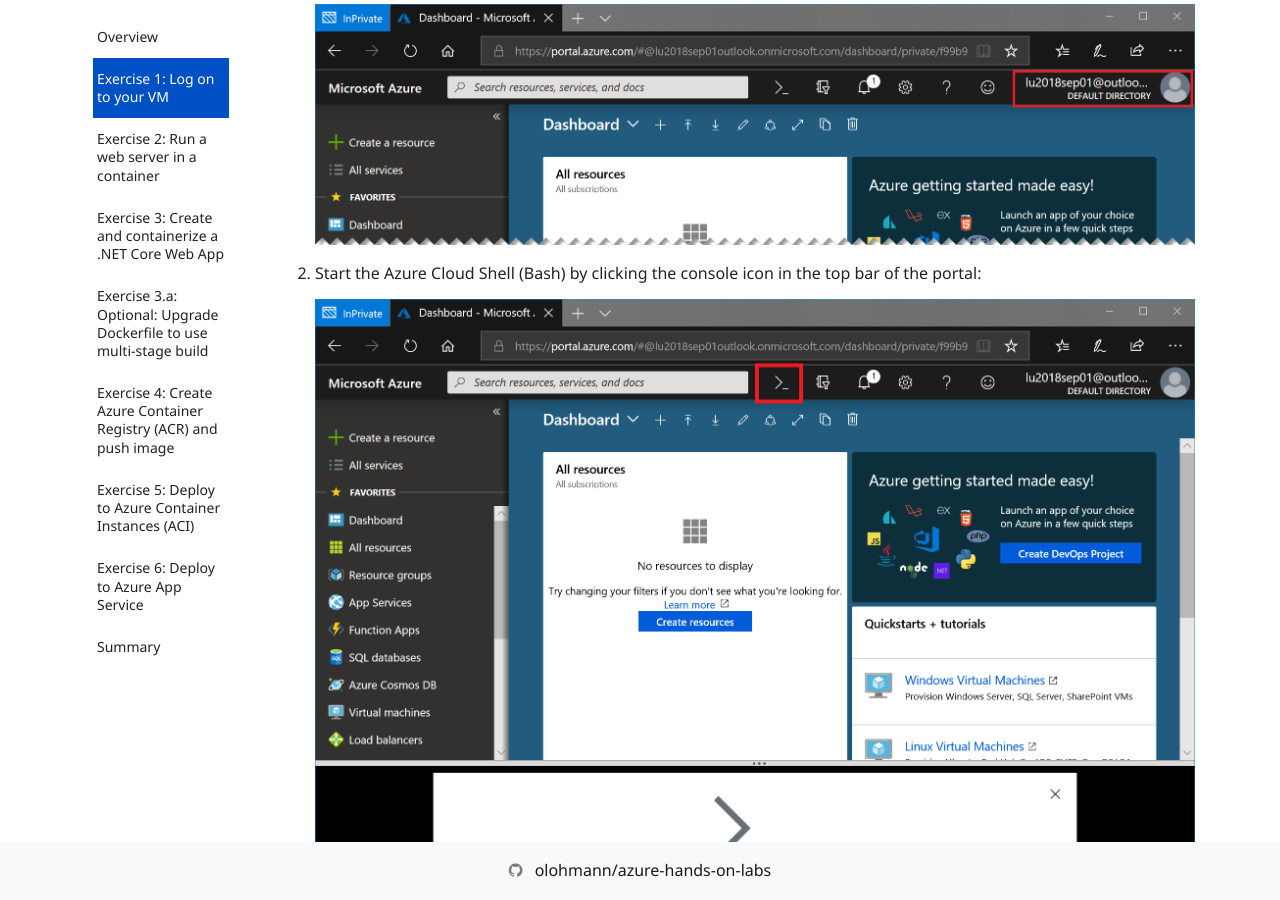
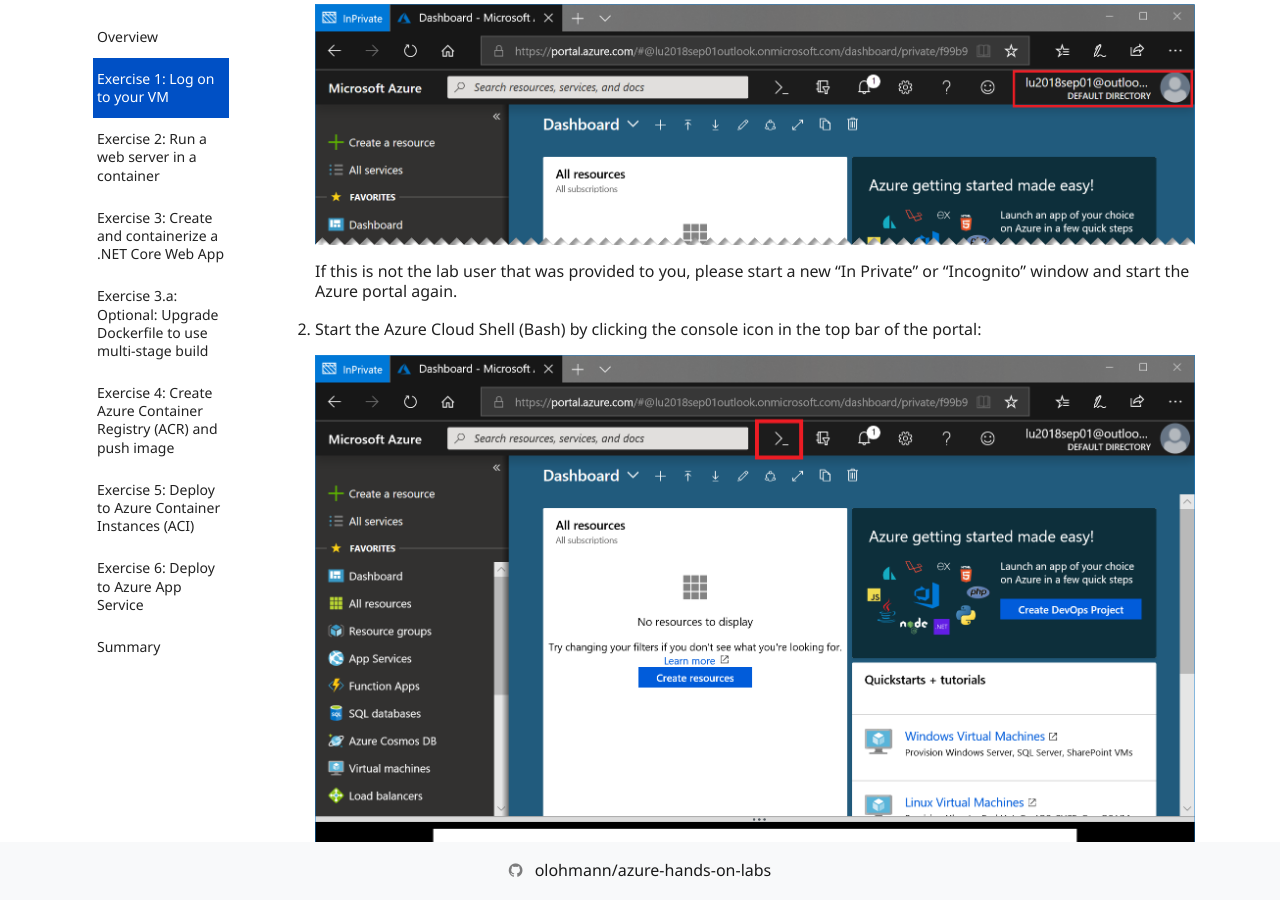
Before and after one commit to olohmann/azure-hands-on-labs, a Jekyll site: the page built from labs/04_containers_on_azure/containers_on_azure.md, in a window 1280 px wide and 900 px high, scrolled down 2580 px. Built offline with Jekyll 4.4.1, drawn with Linux system fonts in a browser that asks for light colours; nearby versions of some CDN libraries; our own code applies the rules of GitHub Pages for plain Markdown files; comment, search, counter and statistics services are not loaded.

Commit message:
improving log on info

```diff
--- a/labs/04_containers_on_azure/containers_on_azure.md
+++ b/labs/04_containers_on_azure/containers_on_azure.md
@@ -43,7 +43,9 @@ Estimated time to complete this lab: **90-120** minutes.
 
 1. Open the [Azure Portal](https://portal.azure.com), log on with your lab account, if necessary. You can see the currently logged on account in the top right of the portal:
 
-   ![Loggend on account in Azure portal](./media/portalloggedonuser.png)
+    ![Loggend on account in Azure portal](./media/portalloggedonuser.png)
+
+    If this is not the lab user that was provided to you, please start a new "In Private" or "Incognito" window and start the Azure portal again.
 
 1. Start the Azure Cloud Shell (Bash) by clicking the console icon in the top bar of the portal:
 
```
